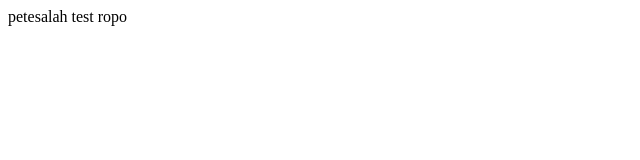
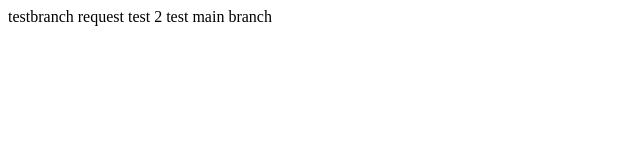
Before and after one commit to pheera4859/petesalah, a plain HTML site: page index.html in a window 1280 px wide. Shown: the whole page, without its empty margins (0-640 px from the left). Drawn offline with Linux system fonts and the light colour scheme.

Commit message:
add test main branch

```diff
--- a/index.html
+++ b/index.html
@@ -4,10 +4,11 @@
     </head>
     <body>
 
-        petesalah
-        test ropo
+        testbranch request
+        test 2
+        test main branch
 
     </body>
 </html>
 
-<script> alert1 </script>
+<script> alert(1) </script>
```
